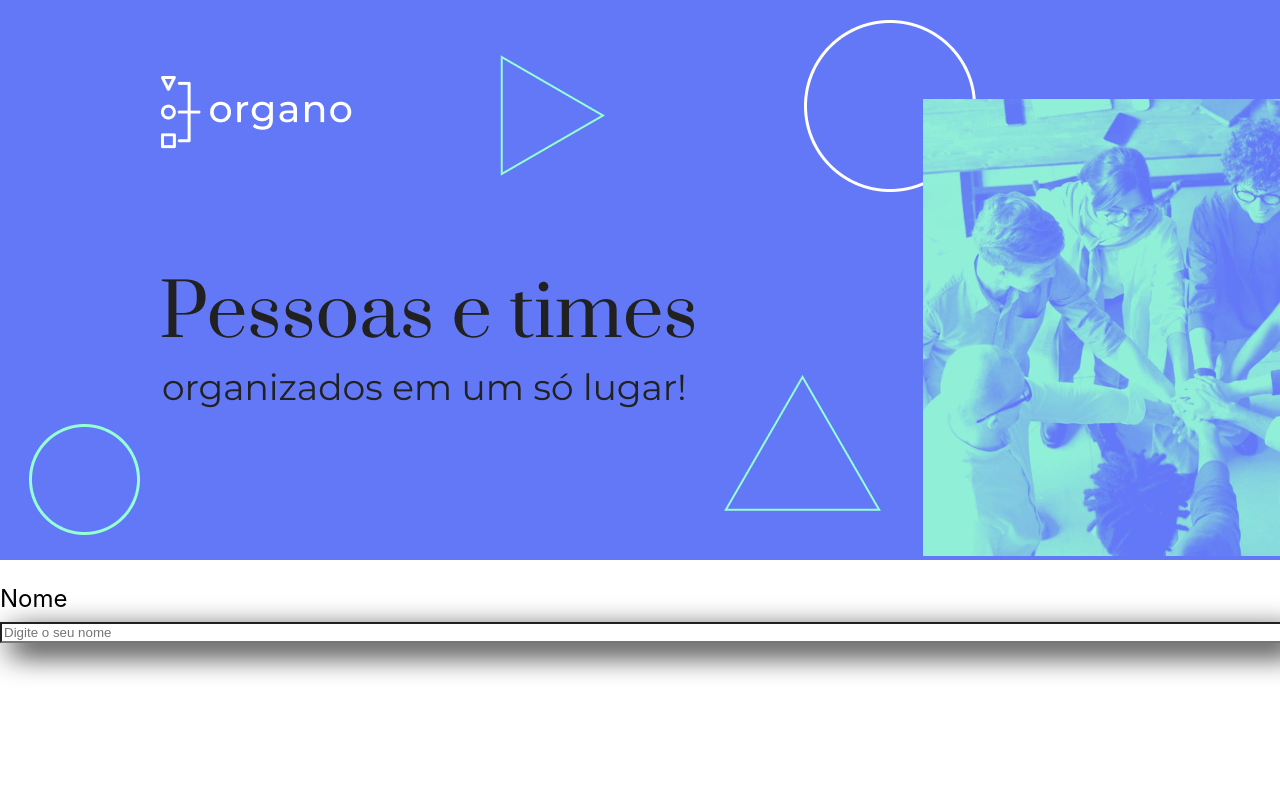
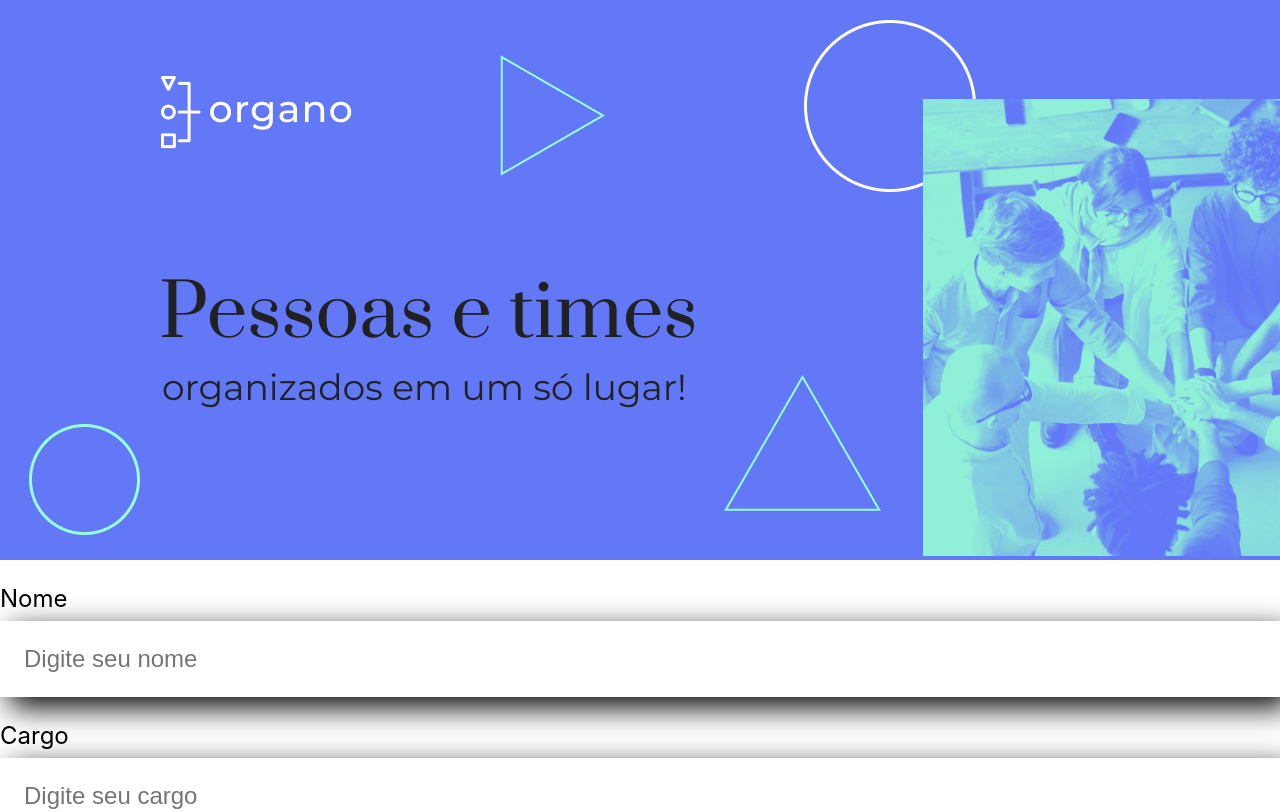
Before and after one commit to patricchubaca/React, a React (Create React App) app: page / in a window 1280 px wide. Shown: the top 811 px of the page. Built offline with nearby package versions, Linux system fonts and the light colour scheme.

Commit message:
Feat :: Inputs

```diff
--- a/package.json
+++ b/package.json
@@ -8,8 +8,6 @@
     "@testing-library/user-event": "^13.5.0",
     "@types/jest": "^27.5.2",
     "@types/node": "^16.11.57",
-    "@types/react": "^18.0.18",
-    "@types/react-dom": "^18.0.6",
     "react": "^18.2.0",
     "react-dom": "^18.2.0",
     "react-scripts": "5.0.1",
@@ -39,5 +37,9 @@
       "last 1 firefox version",
       "last 1 safari version"
     ]
+  },
+  "devDependencies": {
+    "@types/react": "^18.0.21",
+    "@types/react-dom": "^18.0.6"
   }
 }
--- a/src/App.tsx
+++ b/src/App.tsx
@@ -5,7 +5,10 @@ function App() {
   return (
     <div className="App">
       <Banner />
-      <CampoTexto />
+      <CampoTexto label="Nome" placeholder="Digite seu nome" />
+      <CampoTexto label="Cargo" placeholder="Digite seu cargo" />
+      <CampoTexto label="Imagem" placeholder="Digite o endereço da imagem" />
+      <CampoTexto label="Time" placeholder="Digite os integrantes do seu time" />
     </div>
   );
 }
--- a/src/Componentes/CampoTexto/CampoTexto.css
+++ b/src/Componentes/CampoTexto/CampoTexto.css
@@ -12,5 +12,9 @@ label {
 .campo-texto input {
   width: 100%;
   background-color: #fff;
-  box-shadow: 10px 10px 30px rgba(0, 0, 0.06);
+  box-shadow: 10px 10px 30px rgba(0, 0, 0.1);
+  border: none;
+  padding: 24px;
+  font-size: 24px;
+  box-sizing: border-box;
 }
--- a/src/Componentes/CampoTexto/IndexCampoTexto.tsx
+++ b/src/Componentes/CampoTexto/IndexCampoTexto.tsx
@@ -1,11 +1,12 @@
 
 import './CampoTexto.css'
 
-const CampoTexto = () => {
+const CampoTexto = (props: any) => {
+  console.log(props.nome);
   return (
     <div className='campo-texto'>
-      <label>Nome</label>
-      <input type="text" name="nome" placeholder="Digite o seu nome" />
+      <label>{props.label}</label>
+      <input type="text" name="nome" placeholder={props.placeholder} />
     </div>
   )
 }
```
Also changed, not shown: 1 other file (tests, documents, lock files or other folders).
